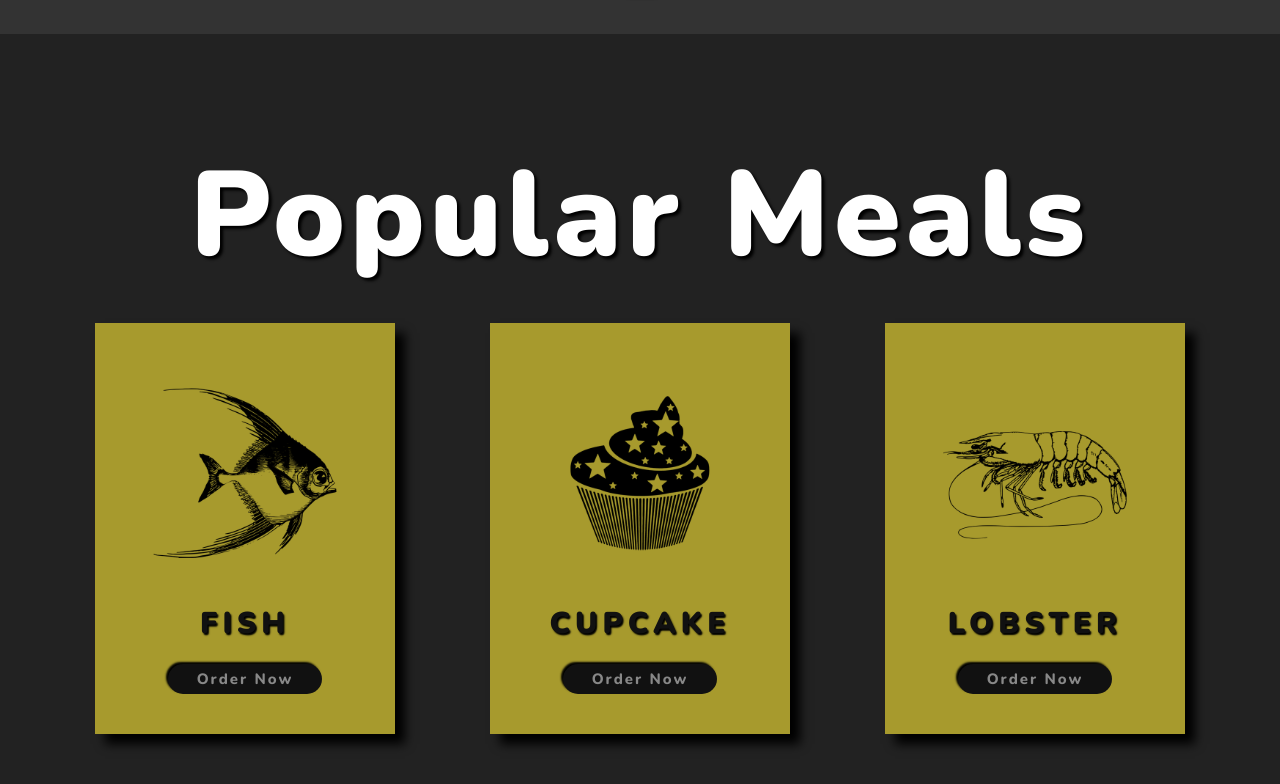
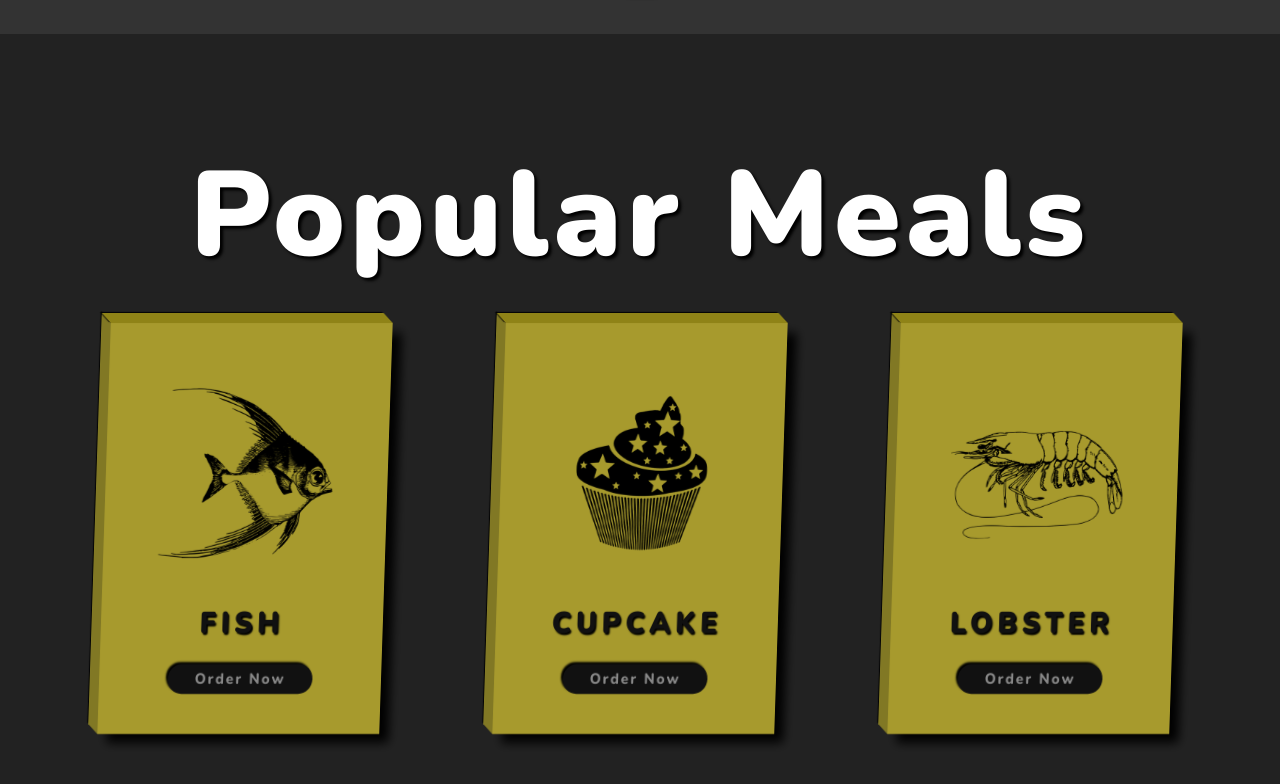
Before and after one commit to Sean-Drew/foods-website, a plain HTML site: page index.html in a window 1280 px wide. Shown: the part 766-1550 px from the top of the page. Drawn offline with nearby package versions, Linux system fonts and the light colour scheme.

Commit message:
Increased styling for popular food cards
Added pseudo elements for popular foods cards. Effects should provide
for a card rendering that looks 3d and interacts by moving on hover.

```diff
--- a/style.css
+++ b/style.css
@@ -79,6 +79,40 @@ html {
     justify-content: space-between;
     align-items: center;
     box-shadow: 1rem 1rem 1rem #000;
+    position: relative;
+    transform: rotateY(20deg) skewX(-2deg);
+    transition: transform 0.5s, box-shadow 0.5s;
+}
+
+.card:hover {
+    transform: rotateY(20deg) skewX(-2deg) translateY(-3rem);
+    box-shadow: 2rem 2rem 2rem #000;
+}
+
+.card::before {
+    content: "";
+    height: 100%;
+    width: 1rem;
+    background-color: #817824;
+    position: absolute;
+    top: 0;
+    left: -1rem;
+    transform: skewY(45deg);
+    transform-origin: right;
+    box-shadow: -0.1rem -0.1rem 0.1rem #000;
+}
+
+.card::after {
+    content: "";
+    height: 1rem;
+    width: 100%;
+    background-color: #8f8317;
+    position: absolute;
+    top: -1rem;
+    left: 0;
+    transform: skewX(45deg);
+    transform-origin: bottom;
+    box-shadow: -0.1rem -0.1rem 0.1rem #000;
 }
 
 .card-img {
```
